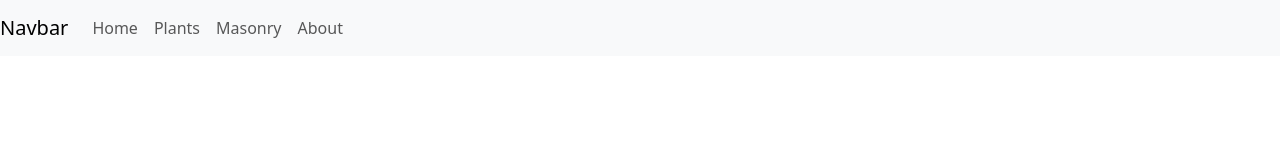
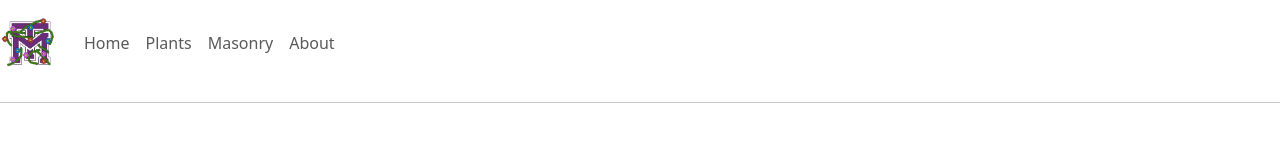
Before and after one commit to MontyTecher/greenhouse-website, a plain HTML site: page index.html in a window 1280 px wide. Drawn offline with nearby package versions, Linux system fonts and the light colour scheme.

Commit message:
Commit 2

```diff
--- /dev/null
+++ b/Style.css
@@ -0,0 +1,3 @@
+{
+
+}
--- a/index.html
+++ b/index.html
@@ -5,10 +5,11 @@
     <meta name="viewport" content="width=device-width, initial-scale=1.0">
     <link href="https://cdn.jsdelivr.net/npm/bootstrap@5.3.3/dist/css/bootstrap.min.css" rel="stylesheet" integrity="sha384-QWTKZyjpPEjISv5WaRU9OFeRpok6YctnYmDr5pNlyT2bRjXh0JMhjY6hW+ALEwIH" crossorigin="anonymous">
     <title>Monty Tech Greenhouse</title>
+    <link rel="icon" type="image/x-icon" href="Assets/MTLogo-Vines.png">
 </head>
 <body>
-    <nav class="navbar navbar-expand-lg navbar-light bg-light">
-        <a class="navbar-brand" href="#">Navbar</a>
+    <nav class="navbar navbar-expand-lg bg-white">
+        <a class="navbar-brand" href="#"><img src="Assets/MTLogo-Vines.png" style="height:60px;"></a>
         <button class="navbar-toggler" type="button" data-toggle="collapse" data-target="#navbarSupportedContent" aria-controls="navbarSupportedContent" aria-expanded="false" aria-label="Toggle navigation">
           <span class="navbar-toggler-icon"></span>
         </button>
@@ -28,6 +29,7 @@
             </li>
           </ul>
         </div>
-      </nav>
+    </nav>
+    <hr style="width:100%;">
 </body>
 </html>
```
Also changed, not shown: Assets/MTLogo-Vines.png (added).
